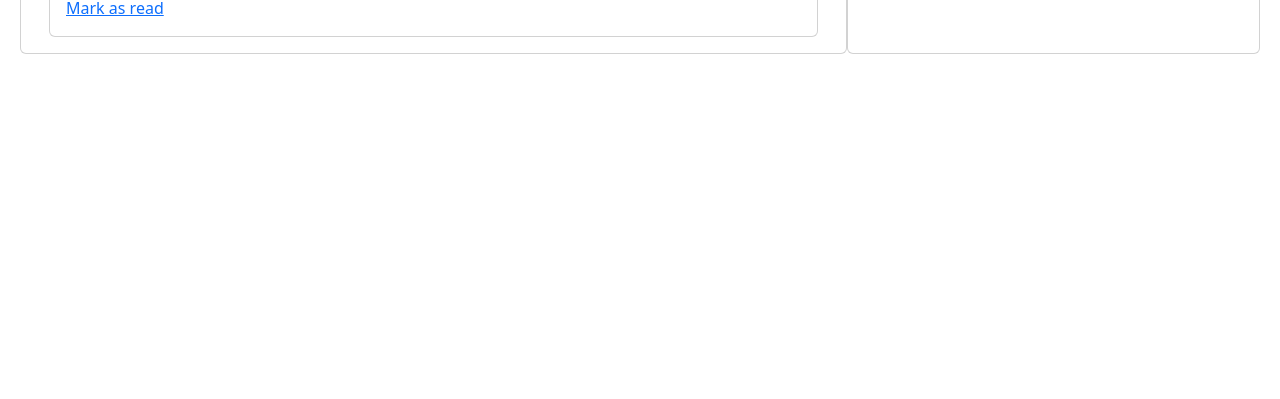
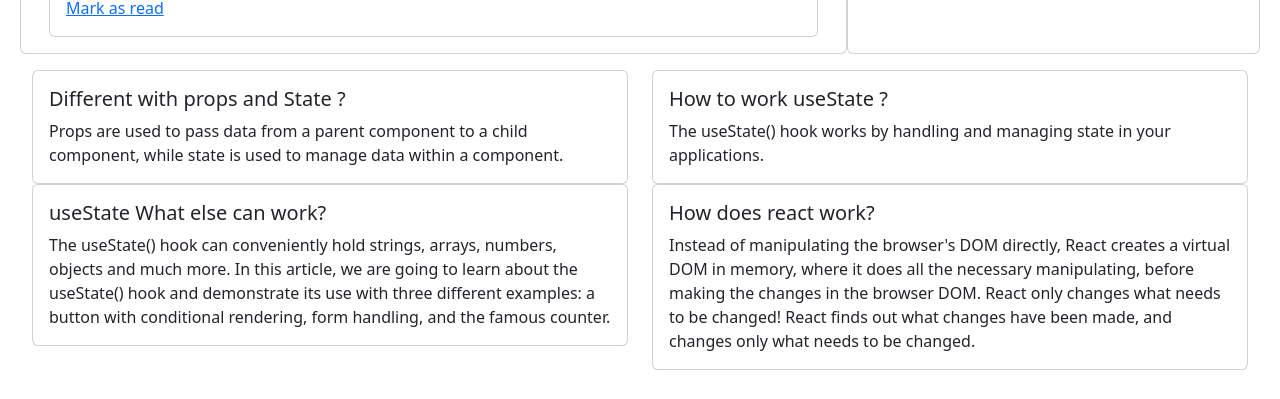
Before and after one commit to devshakibuddin/react-knowledge-cafe, a React (Vite) app: page / in a window 1280 px wide. Shown: the part 3540-3939 px from the top of the page. Before the commit the page ends 3626 px from the top, so only its background shows below. Built offline with nearby package versions, Linux system fonts and the light colour scheme.

Commit message:
some question and answer added

```diff
--- a/src/App.jsx
+++ b/src/App.jsx
@@ -10,19 +10,19 @@ import 'react-toastify/dist/ReactToastify.css';
 
 
 function App() {
-  const [readTime,setReadTime] = useState("");
-  const handleReadTime = (time) =>{
-     const previousReadTime = localStorage.getItem("readTime");
-     if (previousReadTime) {
-      const sum = parseInt (previousReadTime) + parseInt(time);
+  const [readTime, setReadTime] = useState("");
+  const handleReadTime = (time) => {
+    const previousReadTime = localStorage.getItem("readTime");
+    if (previousReadTime) {
+      const sum = parseInt(previousReadTime) + parseInt(time);
       localStorage.setItem("readTime", sum);
       setReadTime(sum)
       // console.log(sum);
-     }
-     else{
-      localStorage.setItem("readTime",time);
+    }
+    else {
+      localStorage.setItem("readTime", time);
       setReadTime(time)
-     }
+    }
   }
 
 
@@ -30,14 +30,14 @@ function App() {
 
 
 
-  const [tittle,setTittle] = useState([]);
-  const handleTittle = (tittle) =>{
+  const [tittle, setTittle] = useState([]);
+  const handleTittle = (tittle) => {
     const getTittleFromLS = localStorage.getItem(tittle)
     if (getTittleFromLS) {
       toast("Already exist!");
     }
-    else{
-      localStorage.setItem(tittle,1);
+    else {
+      localStorage.setItem(tittle, 1);
       setTittle(tittle)
     }
 
@@ -55,6 +55,42 @@ function App() {
         </div>
       </div>
       <ToastContainer></ToastContainer>
+      <div>
+        <div className="row mt-3">
+          <div className="col-sm-6 mb-3 mb-sm-0">
+            <div className="card">
+              <div className="card-body">
+                <h5 className="card-title">Different with props and State ?</h5>
+                <p className="card-text">Props are used to pass data from a parent component to a child component, while state is used to manage data within a component.</p>
+              </div>
+            </div>
+          </div>
+          <div className="col-sm-6">
+            <div className="card">
+              <div className="card-body">
+                <h5 className="card-title">How to work useState ?</h5>
+                <p className="card-text">The useState() hook works by handling and managing state in your applications.</p>
+              </div>
+            </div>
+          </div>
+          <div className="col-sm-6">
+            <div className="card">
+              <div className="card-body">
+                <h5 className="card-title">useState What else can work?</h5>
+                <p className="card-text">The useState() hook can conveniently hold strings, arrays, numbers, objects and much more. In this article, we are going to learn about the useState() hook and demonstrate its use with three different examples: a button with conditional rendering, form handling, and the famous counter.</p>
+              </div>
+            </div>
+          </div>
+          <div className="col-sm-6">
+            <div className="card">
+              <div className="card-body">
+                <h5 className="card-title">How does react work?</h5>
+                <p className="card-text">Instead of manipulating the browser's DOM directly, React creates a virtual DOM in memory, where it does all the necessary manipulating, before making the changes in the browser DOM. React only changes what needs to be changed! React finds out what changes have been made, and changes only what needs to be changed.</p>
+              </div>
+            </div>
+          </div>
+        </div>
+      </div>
     </>
   )
 }
```
